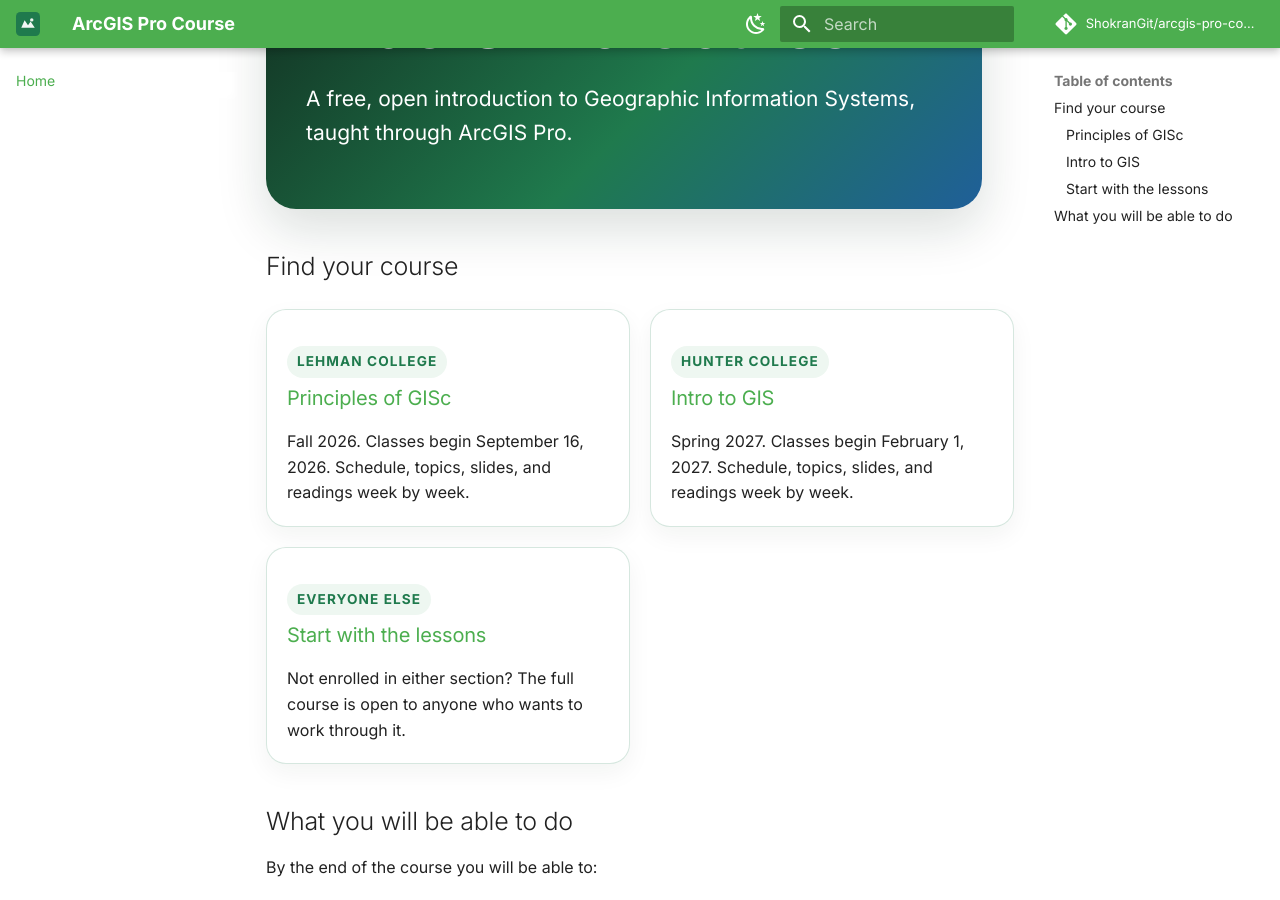
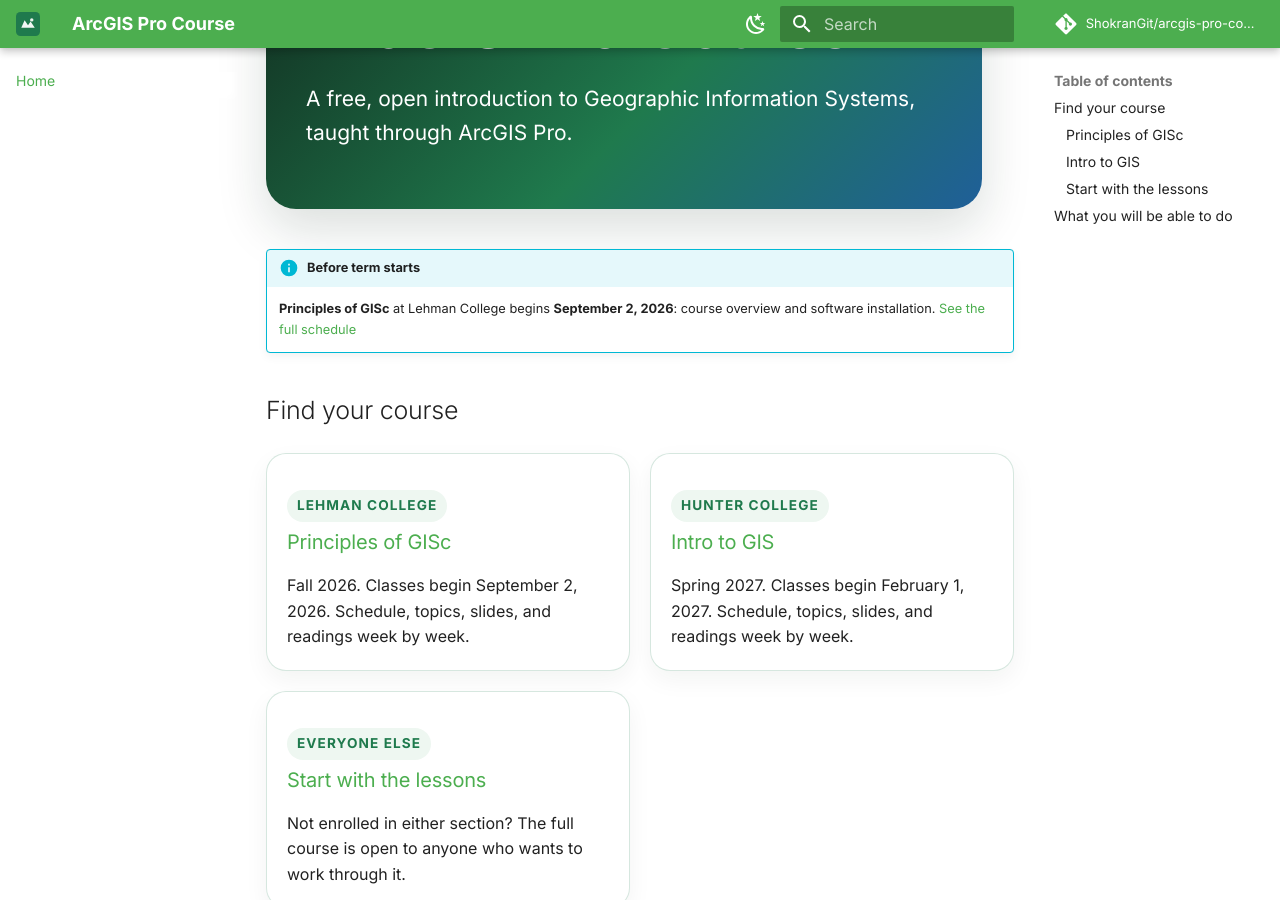
Before and after one commit to ShokranGit/arcgis-pro-course, an MkDocs documentation site: the page built from docs/index.md, in a window 1280 px wide and 900 px high, scrolled down 282 px. Built offline with MkDocs 1.6.1 and Material for MkDocs 9.7.7, drawn with Linux system fonts in a browser that asks for light colours; comment, search, counter and statistics services are not loaded.

Commit message:
Add weekly notice block; fix Lehman start date

```diff
--- a/docs/index.md
+++ b/docs/index.md
@@ -12,6 +12,13 @@ A free, open introduction to Geographic Information Systems, taught through ArcG
 
 </div>
 
+<!-- THIS WEEK: edit the two lines below each week during term. Between terms, replace with the next start date. -->
+!!! info "Before term starts"
+
+    **Principles of GISc** at Lehman College begins **September 2, 2026**: course overview and software installation.
+    [See the full schedule](courses/lehman-gisc-fall2026.md)
+<!-- /THIS WEEK -->
+
 ## Find your course
 
 <div class="card-grid" markdown>
@@ -20,7 +27,7 @@ A free, open introduction to Geographic Information Systems, taught through ArcG
 <span class="tag">Lehman College</span>
 
 ### [Principles of GISc](courses/lehman-gisc-fall2026.md)
-Fall 2026. Classes begin September 16, 2026. Schedule, topics, slides, and readings week by week.
+Fall 2026. Classes begin September 2, 2026. Schedule, topics, slides, and readings week by week.
 </div>
 
 <div class="course-card" markdown>
```
